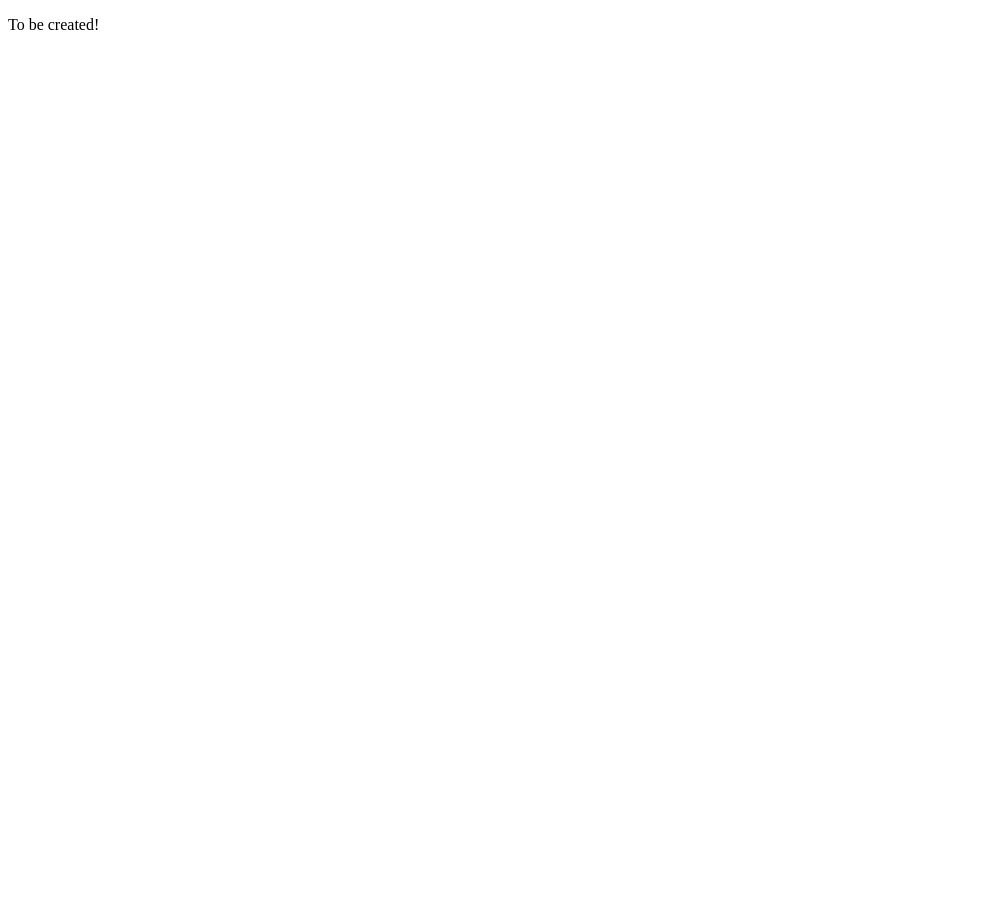
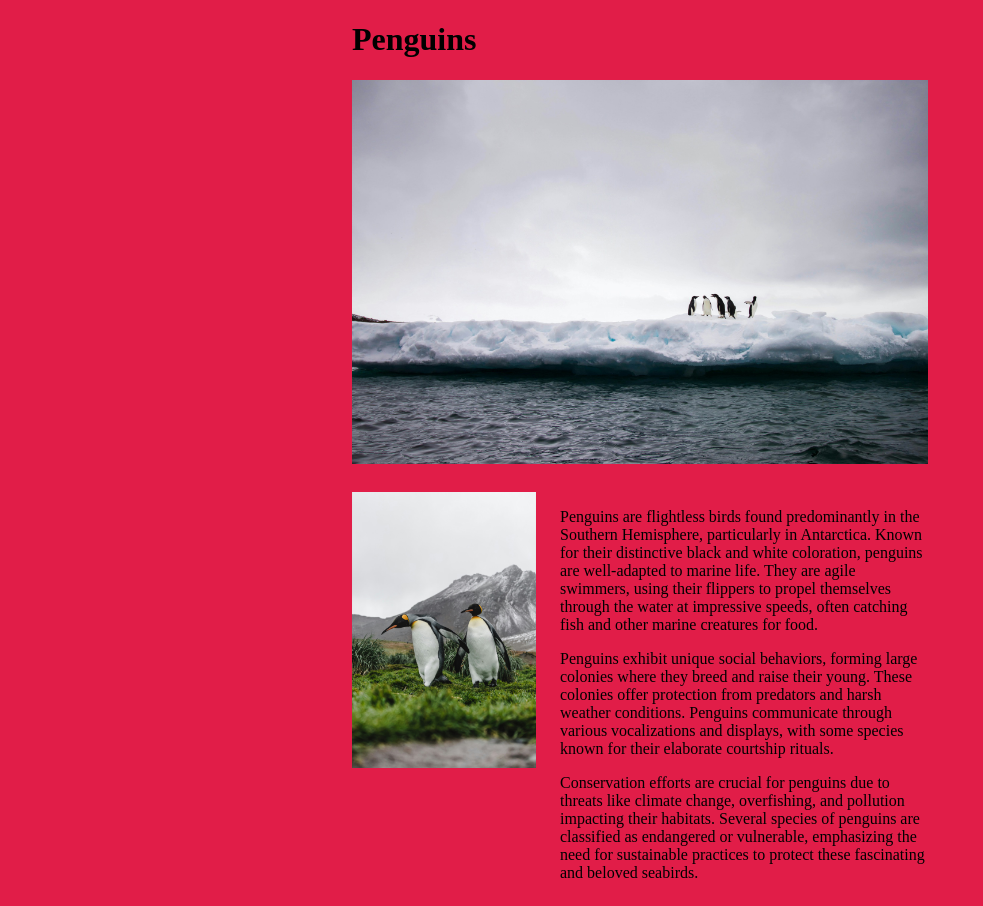
Before and after one commit to andrew-sipes/smith-steam-day, a plain HTML site: page src/sessions/3/index.html in a window 1280 px wide. Shown: the whole page, without its empty margins (0-983 px from the left). Before the commit the page ends 800 px from the top, so only its background shows below. Drawn offline with Linux system fonts and the light colour scheme.

Commit message:
feat: made page

```diff
--- a/src/sessions/3/index.html
+++ b/src/sessions/3/index.html
@@ -4,8 +4,61 @@
     <meta charset="UTF-8" />
     <meta name="viewport" content="width=device-width, initial-scale=1.0" />
     <title>Smith STEAM Day | Session 3</title>
+    <style>
+      body {
+        background-color: #e11d48;
+      }
+
+      img {
+        width: 100%;
+      }
+
+      #cols {
+        display: grid;
+        grid-template-columns: 1fr 2fr;
+        gap: 1.5rem;
+        margin-top: 1.5rem;
+      }
+
+      main {
+        max-width: 36rem;
+        margin: auto;
+      }
+    </style>
   </head>
   <body>
-    <p>To be created!</p>
+    <main>
+      <h1>Penguins</h1>
+      <img src="/images/penguin-2.jpg" alt="" />
+      <div id="cols">
+        <div id="image">
+          <img src="/images/penguin-3.jpg" alt="" />
+        </div>
+        <div id="text">
+          <p>
+            Penguins are flightless birds found predominantly in the Southern
+            Hemisphere, particularly in Antarctica. Known for their distinctive
+            black and white coloration, penguins are well-adapted to marine
+            life. They are agile swimmers, using their flippers to propel
+            themselves through the water at impressive speeds, often catching
+            fish and other marine creatures for food.
+          </p>
+          <p>
+            Penguins exhibit unique social behaviors, forming large colonies
+            where they breed and raise their young. These colonies offer
+            protection from predators and harsh weather conditions. Penguins
+            communicate through various vocalizations and displays, with some
+            species known for their elaborate courtship rituals.
+          </p>
+          <p>
+            Conservation efforts are crucial for penguins due to threats like
+            climate change, overfishing, and pollution impacting their habitats.
+            Several species of penguins are classified as endangered or
+            vulnerable, emphasizing the need for sustainable practices to
+            protect these fascinating and beloved seabirds.
+          </p>
+        </div>
+      </div>
+    </main>
   </body>
 </html>
```
